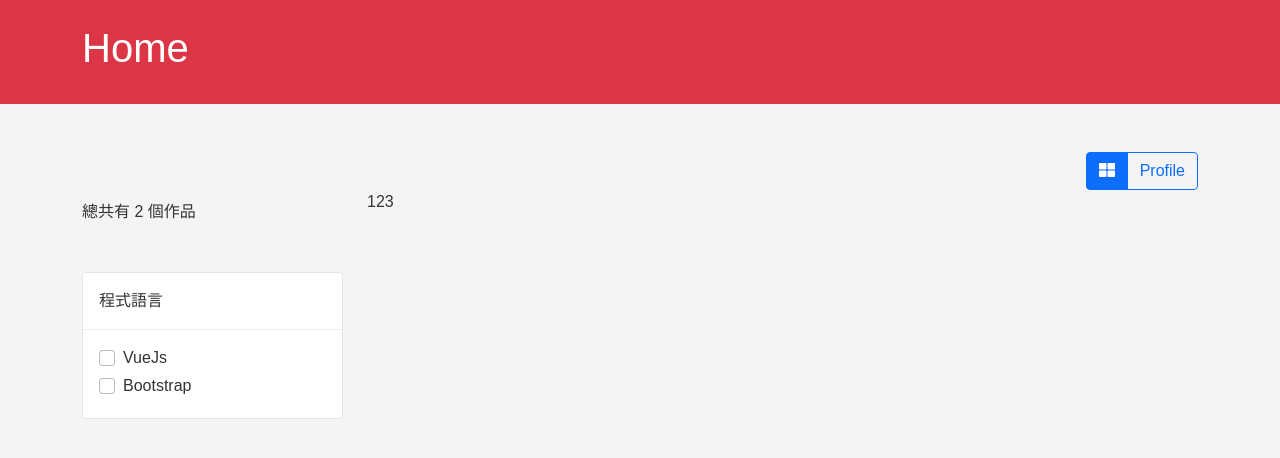
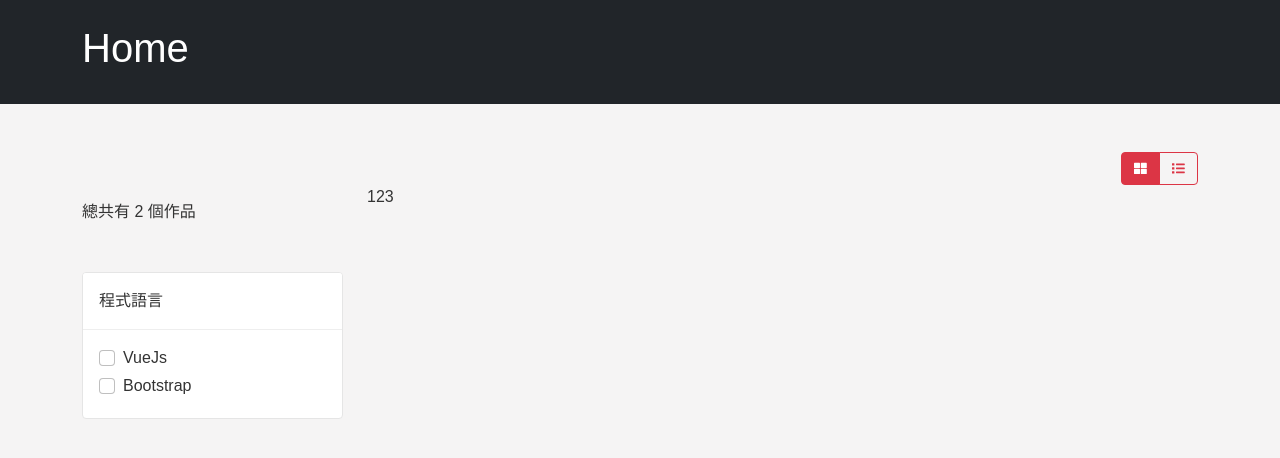
Before and after one commit to mukiwu/frontend-exercise, a Vue app: page / in a window 1280 px wide. Shown: the top 458 px of the page. Built offline with nearby package versions, Linux system fonts and the light colour scheme.

Commit message:
調整色彩配置

```diff
--- a/src/App.vue
+++ b/src/App.vue
@@ -1,6 +1,6 @@
 <template>
   <div id="app">
-    <div class="header bg-danger py-4">
+    <div class="header bg-dark py-4">
       <div class="container-xl">
         <div class="row">
           <div class="col">
--- a/src/components/Main.vue
+++ b/src/components/Main.vue
@@ -2,8 +2,8 @@
   <div>
     <div class="d-flex justify-content-end">
       <div class="nav btn-group" role="tablist">
-        <button class="btn btn-outline-primary active" data-bs-toggle="tab" data-bs-target="#tabGrid" type="button" role="tab"><font-awesome-icon icon="th-large" /></button>
-        <button class="btn btn-outline-primary" data-bs-toggle="tab" data-bs-target="#tabList" type="button" role="tab">Profile</button>
+        <button class="btn btn-outline-danger active" data-bs-toggle="tab" data-bs-target="#tabGrid" type="button" role="tab"><font-awesome-icon icon="th-large" /></button>
+        <button class="btn btn-outline-danger" data-bs-toggle="tab" data-bs-target="#tabList" type="button" role="tab"><font-awesome-icon icon="list" /></button>
       </div>
 
     </div>
@@ -22,18 +22,9 @@ export default {
 
 <!-- Add "scoped" attribute to limit CSS to this component only -->
 <style scoped lang="scss">
-h3 {
-  margin: 40px 0 0;
-}
-ul {
-  list-style-type: none;
-  padding: 0;
-}
-li {
-  display: inline-block;
-  margin: 0 10px;
-}
-a {
-  color: #42b983;
+.nav {
+  .btn {
+    font-size: .8em;
+  }
 }
 </style>
```
